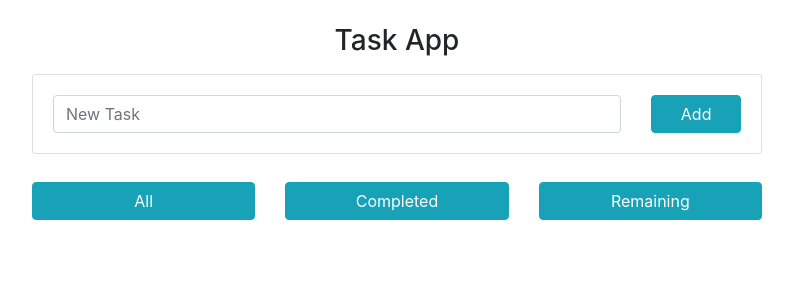
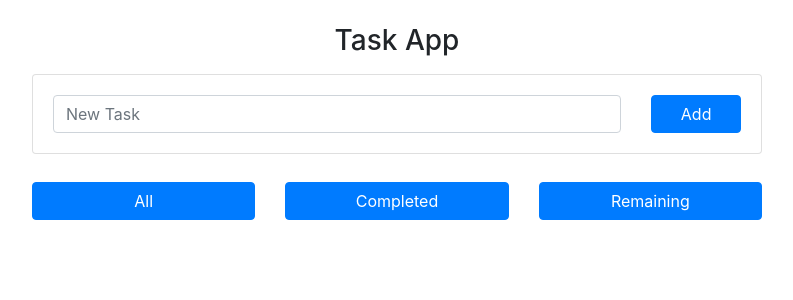
Before and after one commit to TharindaNimnajith/ssd-assignment-oauth, a React (Create React App) app: page / in a window 1280 px wide. Shown: the top 300 px of the page, without its empty margins (243-1036 px from the left). Built offline with nearby package versions, Linux system fonts and the light colour scheme.

Commit message:
front-end modifications

```diff
--- a/src/App.jsx
+++ b/src/App.jsx
@@ -102,6 +102,7 @@ export default class App extends Component {
               Task App
             </h3>
             <AddItem item={this.state.item}
+                     editItem={this.state.editItem}
                      handleChange={this.handleChange}
                      handleSubmit={this.handleSubmit}/>
             <ItemList items={items}
--- a/src/components/AddItem.jsx
+++ b/src/components/AddItem.jsx
@@ -20,12 +20,19 @@ export default class AddItem extends Component {
                 onChange={handleChange} />
             </div>
             <div className='col-2'>
-              <button type='submit'
-                className={`btn btn-block shadow-none ${editItem ? 'btn-success' : 'btn-info'}`}>
-                {
-                  editItem ? 'Edit' : 'Add'
-                }
-              </button>
+              {
+                editItem ? (
+                  <button type='submit'
+                          className='btn btn-block shadow-none btn-success'>
+                    Edit
+                  </button>
+                ) : (
+                  <button type='submit'
+                          className='btn btn-block shadow-none btn-primary'>
+                    Add
+                  </button>
+                )
+              }
             </div>
           </div>
         </form>
--- a/src/components/ItemList.jsx
+++ b/src/components/ItemList.jsx
@@ -17,21 +17,21 @@ export default class ItemList extends Component {
         <div className='row'>
           <div className='col-md-4'>
             <button type='button'
-                    className='btn btn-info btn-block mt-1 shadow-none'
+                    className='btn btn-primary btn-block mt-1 shadow-none'
                     onClick={() => updateTodosToShow('all')}>
               All
             </button>
           </div>
           <div className='col-md-4'>
             <button type='button'
-                    className='btn btn-info btn-block mt-1 shadow-none'
+                    className='btn btn-primary btn-block mt-1 shadow-none'
                     onClick={() => updateTodosToShow('done')}>
               Completed
             </button>
           </div>
           <div className='col-md-4'>
             <button type='button'
-                    className='btn btn-info btn-block mt-1 shadow-none'
+                    className='btn btn-primary btn-block mt-1 shadow-none'
                     onClick={() => updateTodosToShow('todo')}>
               Remaining
             </button>
```
